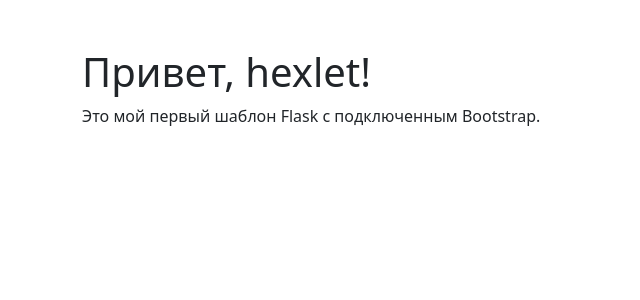
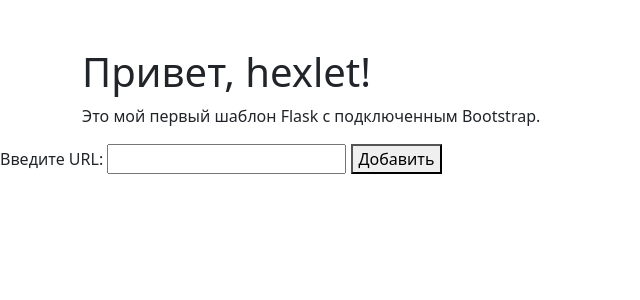
Before and after one commit to boytsovau/python-project-83, a Flask app: page / in a window 1280 px wide. Shown: the top 300 px of the page, without its empty margins (0-640 px from the left). Run offline with Flask 3, Linux system fonts and the light colour scheme; some libraries are stand-ins or nearby versions.

Commit message:
modified:   Makefile 	modified:   page_analyzer/app.py 	new file:   page_analyzer/build.sh 	new file:   page_analyzer/database.sql 	modified:   page_analyzer/templates/index.html 	modified:   poetry.lock 	modified:   pyproject.toml

```diff
--- a/page_analyzer/app.py
+++ b/page_analyzer/app.py
@@ -1,7 +1,55 @@
-from flask import Flask, render_template
+from flask import Flask, render_template, request, redirect, url_for, flash
+import psycopg2
+import os
+from dotenv import load_dotenv
 
 app = Flask(__name__)
+app.secret_key = 'supersecretkey'
+
+load_dotenv()
+
+
+DATABASE_URL = os.getenv('DATABASE_URL')
+
 
 @app.route('/')
 def index():
     return render_template('index.html')
+
+
+@app.route('/add_url', methods=['POST'])
+def add_url():
+    url = request.form['url']
+
+    if len(url) > 255:
+        flash('URL не должен превышать 255 символов', 'error')
+        return redirect(url_for('index'))
+
+    conn = psycopg2.connect(DATABASE_URL)
+    cur = conn.cursor()
+    cur.execute("INSERT INTO urls (name) VALUES (%s)", (url,))
+    conn.commit()
+    conn.close()
+
+    flash('URL успешно добавлен', 'success')
+    return redirect(url_for('index'))
+
+
+@app.route('/urls')
+def show_urls():
+    conn = psycopg2.connect(DATABASE_URL)
+    cur = conn.cursor()
+    cur.execute("SELECT * FROM urls ORDER BY id DESC")
+    urls = cur.fetchall()
+    conn.close()
+    return render_template('urls.html', urls=urls)
+
+
+@app.route('/urls/<int:url_id>')
+def show_url(url_id):
+    conn = psycopg2.connect(DATABASE_URL)
+    cur = conn.cursor()
+    cur.execute("SELECT * FROM urls WHERE id = %s", (url_id,))
+    url = cur.fetchone()
+    conn.close()
+    return render_template('url.html', url=url)
--- /dev/null
+++ b/page_analyzer/database.sql
@@ -0,0 +1,5 @@
+CREATE TABLE urls (
+    id bigint PRIMARY KEY,
+    name VARCHAR(255) NOT NULL,
+    created_at TIMESTAMP
+);
--- a/page_analyzer/templates/index.html
+++ b/page_analyzer/templates/index.html
@@ -10,5 +10,10 @@
         <h1>Привет, hexlet!</h1>
         <p>Это мой первый шаблон Flask с подключенным Bootstrap.</p>
     </div>
+<form action="/add_url" method="post">
+    <label for="url">Введите URL:</label>
+    <input type="text" id="url" name="url" required maxlength="255">
+    <button type="submit">Добавить</button>
+</form>
 </body>
 </html>
--- a/pyproject.toml
+++ b/pyproject.toml
@@ -14,6 +14,8 @@ classifiers = [
 python = "^3.10"
 flask = "^3.0.0"
 gunicorn = "^21.2.0"
+python-dotenv = "^1.0.0"
+psycopg2-binary = "^2.9.9"
 
 [tool.poetry.group.dev.dependencies]
 flake8 = "^6.0.0"
```
Also changed, not shown: 3 other files.
